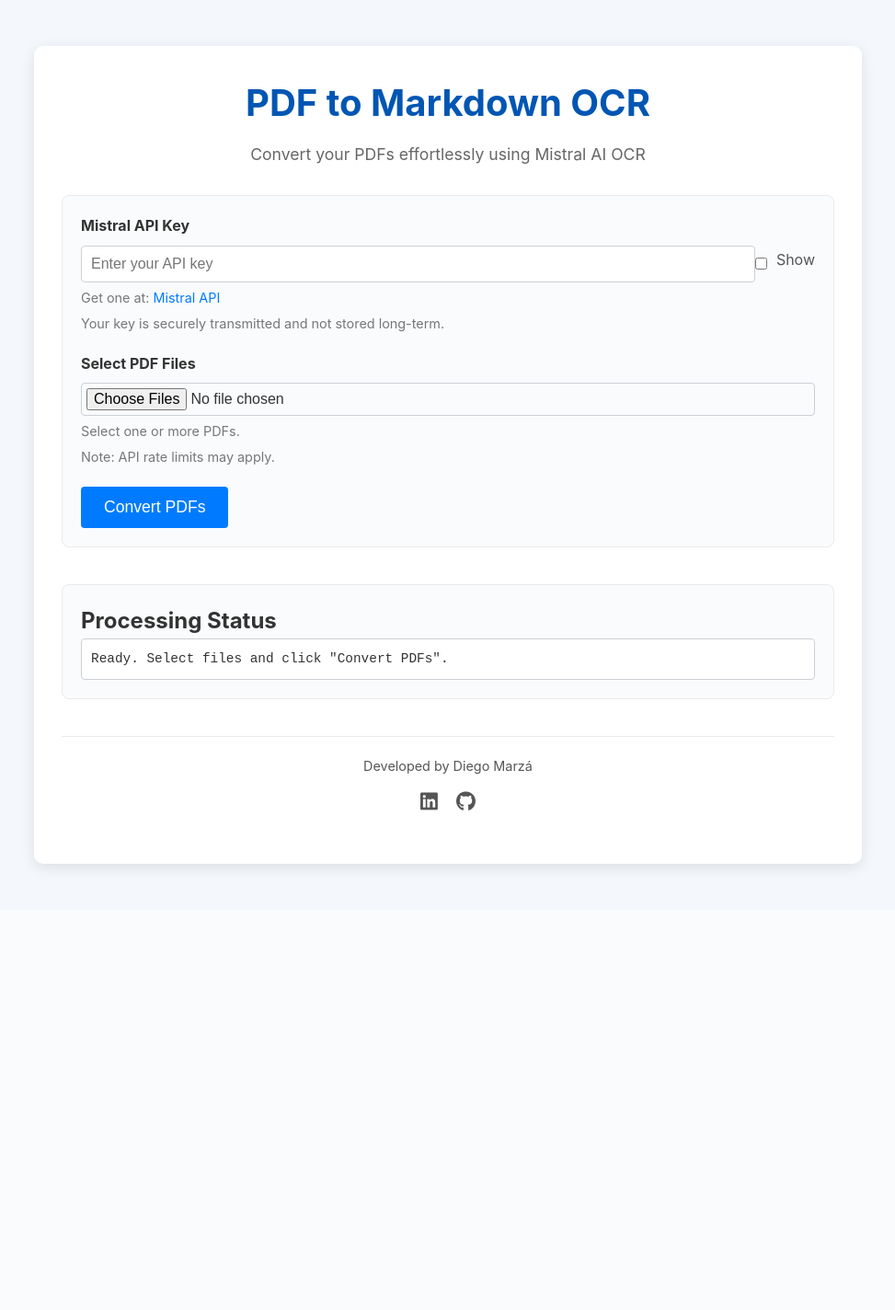
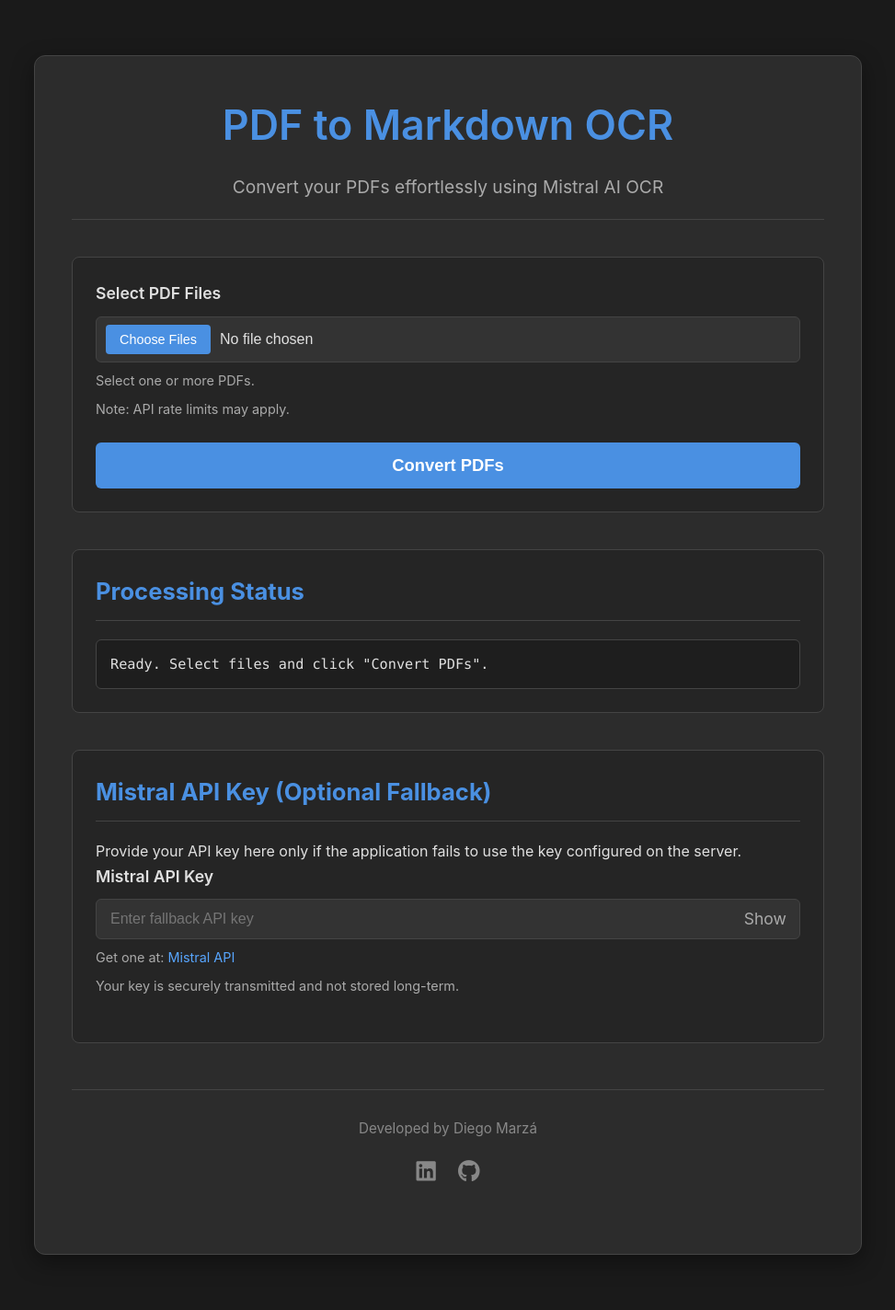
Before and after one commit to hunmac9/mistralocr, a Flask app: page / in a window 1280 px wide. Shown: the whole page at 92% size, without its empty margins (153-1126 px from the left). Before the commit the page ends 948 px from the top, so only its background shows below. Run offline with Flask 3, Linux system fonts and the light colour scheme; some libraries are stand-ins or nearby versions.

Commit message:
feat: Implement dark mode, UI refresh, and API key fallback logic

```diff
--- a/app.py
+++ b/app.py
@@ -196,14 +196,19 @@ def handle_process():
         return jsonify({"error": "No PDF files part in the request"}), 400
 
     files = request.files.getlist('pdf_files')
-    api_key = request.form.get('api_key')
+    env_api_key = os.getenv("MISTRAL_API_KEY")
+    form_api_key = request.form.get('api_key')
 
-    if not api_key:
-        # Check if we have a fallback API key from .env
-        api_key = os.getenv("MISTRAL_API_KEY") # Use environment variable if form field is empty
-        if not api_key:
-             # Only return error if neither form nor env var has the key
-            return jsonify({"error": "Mistral API Key is required (provide in form or set MISTRAL_API_KEY env var)"}), 400
+    api_key_to_use = None
+    if env_api_key:
+        api_key_to_use = env_api_key
+        print("Using API key from environment variable.")
+    elif form_api_key:
+        api_key_to_use = form_api_key
+        print("Using API key from form input as fallback.")
+    else:
+        # Neither environment variable nor form input has the key
+        return jsonify({"error": "Mistral API Key is required. Set the MISTRAL_API_KEY environment variable or provide it in the form."}), 400
 
     if not files or all(f.filename == '' for f in files):
          return jsonify({"error": "No selected PDF files"}), 400
@@ -243,9 +248,9 @@ def handle_process():
             print(f"Saving uploaded file temporarily to: {temp_pdf_path}")
             file.save(temp_pdf_path)
 
-            # Process PDF - Capture new return values
+            # Process PDF - Capture new return values, passing the determined key
             processed_pdf_base, markdown_content, image_filenames, md_path, img_dir = process_pdf(
-                temp_pdf_path, api_key, session_output_dir
+                temp_pdf_path, api_key_to_use, session_output_dir
             )
 
             # Create ZIP (using the individual output dir)
--- a/static/script.js
+++ b/static/script.js
@@ -129,12 +129,13 @@ document.addEventListener('DOMContentLoaded', () => {
         event.preventDefault();
         resetUI();
 
-        const apiKey = apiKeyInput.value.trim();
+        const apiKey = apiKeyInput.value.trim(); // Still read the key, might be empty
         const files = fileInput.files;
 
-        if (!apiKey || files.length === 0) {
-             logStatus('Error: API Key and at least one PDF file are required.');
-             errorMessage.textContent = 'API Key and at least one PDF file are required.';
+        // Only require files on the client-side. Server handles API key logic.
+        if (files.length === 0) {
+             logStatus('Error: At least one PDF file is required.');
+             errorMessage.textContent = 'At least one PDF file is required.';
              errorArea.style.display = 'block';
              return;
         }
--- a/static/style.css
+++ b/static/style.css
@@ -1,4 +1,30 @@
 /* General Reset and Base Styles */
+:root {
+  --bg-color: #1a1a1a; /* Dark background */
+  --text-color: #e0e0e0; /* Light text */
+  --primary-color: #4a90e2; /* A modern blue */
+  --primary-hover-color: #357abd;
+  --secondary-bg-color: #2c2c2c; /* Slightly lighter dark for containers */
+  --border-color: #444; /* Darker border */
+  --input-bg-color: #333;
+  --input-text-color: #e0e0e0;
+  --link-color: #58a6ff; /* Brighter blue for links */
+  --link-hover-color: #79b8ff;
+  --error-color: #f85149;
+  --success-color: #2ea043;
+  --loader-color: var(--primary-color);
+  --shadow-color: rgba(0, 0, 0, 0.4);
+  --tagline-color: #aaa;
+  --footer-text-color: #888;
+  --footer-icon-color: #888;
+  --footer-icon-hover-color: var(--link-color);
+  --section-bg-color: #252525; /* Background for sections like form, status */
+  --pre-bg-color: #1e1e1e; /* Background for code/pre blocks */
+  --pre-border-color: var(--border-color);
+  --download-item-bg: var(--secondary-bg-color);
+  --download-item-border: var(--border-color);
+}
+
 * {
   box-sizing: border-box;
   margin: 0;
@@ -7,120 +33,211 @@
 
 body {
   font-family: -apple-system, BlinkMacSystemFont, "Segoe UI", Roboto, Helvetica, Arial, sans-serif;
-    background-color: #f4f7fb;
-    color: #333;
+  background-color: var(--bg-color);
+  color: var(--text-color);
   line-height: 1.6;
   padding: 20px;
+  transition: background-color 0.3s, color 0.3s;
 }
 
 /* Container */
 .container {
   max-width: 900px;
-    margin: 30px auto;
-    background-color: #fff;
-    padding: 30px;
-    border-radius: 10px;
-    box-shadow: 0 4px 15px rgba(0, 0, 0, 0.1);
+  margin: 40px auto;
+  background-color: var(--secondary-bg-color);
+  padding: 40px;
+  border-radius: 12px;
+  box-shadow: 0 8px 25px var(--shadow-color);
+  border: 1px solid var(--border-color);
 }
 
 /* Header */
 header {
   text-align: center;
-    margin-bottom: 30px;
+  margin-bottom: 40px;
+  border-bottom: 1px solid var(--border-color);
+  padding-bottom: 20px;
 }
 
 header h1 {
-    color: #0056b3;
-    font-size: 2.5em;
-    margin-bottom: 10px;
+  color: var(--primary-color);
+  font-size: 2.8em;
+  font-weight: 600;
+  margin-bottom: 15px;
 }
 
 .tagline {
-    font-size: 1.1em;
-    color: #666;
+  font-size: 1.2em;
+  color: var(--tagline-color);
 }
 
 /* Main Sections */
 main section {
   margin-bottom: 40px;
+  padding: 25px;
+  background-color: var(--section-bg-color);
+  border-radius: 8px;
+  border: 1px solid var(--border-color);
+}
+
+main section h2 {
+    margin-bottom: 20px;
+    font-size: 1.6em;
+    color: var(--primary-color);
+    border-bottom: 1px solid var(--border-color);
+    padding-bottom: 10px;
 }
 
 .form-section {
-    background-color: #f9fbfd;
-    padding: 20px;
-    border: 1px solid #eaeaea;
-    border-radius: 8px;
+  /* Inherits section styles */
 }
 
 .form-group {
-    margin-bottom: 20px;
+  margin-bottom: 25px;
 }
 
 label {
   display: block;
-    font-weight: bold;
-    margin-bottom: 8px;
+  font-weight: 600;
+  margin-bottom: 10px;
+  color: var(--text-color);
+  font-size: 1.1em;
 }
 
 input[type="password"],
 input[type="text"],
 input[type="file"] {
   width: 100%;
-    padding: 10px;
-    border: 1px solid #ccd0d5;
-    border-radius: 4px;
+  padding: 12px 15px;
+  border: 1px solid var(--border-color);
+  border-radius: 6px;
   font-size: 1em;
+  background-color: var(--input-bg-color);
+  color: var(--input-text-color);
+  transition: border-color 0.3s, box-shadow 0.3s;
+}
+
+input[type="password"]:focus,
+input[type="text"]:focus,
+input[type="file"]:focus {
+  outline: none;
+  border-color: var(--primary-color);
+  box-shadow: 0 0 0 3px rgba(74, 144, 226, 0.3); /* Focus ring */
 }
 
 input[type="file"] {
-    padding: 5px;
+  padding: 8px 10px;
+  cursor: pointer;
 }
+
+/* Style file input button */
+input[type="file"]::file-selector-button {
+    background-color: var(--primary-color);
+    color: #fff;
+    padding: 8px 15px;
+    border: none;
+    border-radius: 4px;
+    cursor: pointer;
+    font-size: 0.9em;
+    transition: background-color 0.3s ease;
+    margin-right: 10px;
+}
+
+input[type="file"]::file-selector-button:hover {
+    background-color: var(--primary-hover-color);
+}
+
 
 .password-toggle-group {
   display: flex;
   align-items: center;
+  position: relative; /* Needed for potential absolute positioning of toggle */
+}
+
+.password-toggle-group input[type="password"] {
+    padding-right: 40px; /* Space for the toggle */
+}
+
+.password-toggle-group input[type="checkbox"] {
+    /* Hide the default checkbox */
+    opacity: 0;
+    position: absolute;
+    width: 1px;
+    height: 1px;
 }
 
 .toggle-label {
-    margin-left: 10px;
+  position: absolute;
+  right: 10px;
+  top: 50%;
+  transform: translateY(-50%);
   cursor: pointer;
   font-weight: normal;
-    color: #555;
+  color: var(--tagline-color);
+  user-select: none; /* Prevent text selection */
+  padding: 5px;
 }
 
-  button {
-    background-color: #007bff;
-    color: #fff;
-    padding: 12px 25px;
-    border: none;
-    border-radius: 4px;
-    cursor: pointer;
-    font-size: 1.1em;
-    transition: background-color 0.3s ease;
+.toggle-label:hover {
+    color: var(--text-color);
 }
 
-  button:hover {
-    background-color: #0056b3;
+/* Show/Hide text based on checkbox state */
+#api-key-toggle:not(:checked) + .toggle-label::after {
+    content: 'Show';
+}
+#api-key-toggle:checked + .toggle-label::after {
+    content: 'Hide';
 }
 
+
+button#submit-btn { /* More specific selector */
+  background-color: var(--primary-color);
+  color: #fff;
+  padding: 14px 30px;
+  border: none;
+  border-radius: 6px;
+  cursor: pointer;
+  font-size: 1.15em;
+  font-weight: 600;
+  transition: background-color 0.3s ease, transform 0.1s ease;
+  display: block; /* Make button block level */
+  width: 100%; /* Full width */
+  margin-top: 10px;
+}
+
+button#submit-btn:hover {
+  background-color: var(--primary-hover-color);
+  transform: translateY(-1px); /* Subtle lift */
+}
+
+button#submit-btn:active {
+    transform: translateY(0px); /* Press down effect */
+}
+
+
 button:disabled {
-    background-color: #ccd0d5;
+  background-color: #555; /* Darker disabled state */
+  color: #999;
   cursor: not-allowed;
+  transform: none;
 }
 
 small {
   display: block;
-    margin-top: 5px;
+  margin-top: 8px;
   font-size: 0.9em;
-    color: #777;
+  color: var(--tagline-color);
 }
 
 a {
-    color: #007bff;
+  color: var(--link-color);
   text-decoration: none;
+  transition: color 0.3s ease;
 }
 
 a:hover {
+  color: var(--link-hover-color);
   text-decoration: underline;
 }
 
@@ -129,35 +246,39 @@
 .results-section,
 .preview-section,
 .error-section {
-    background-color: #f9fbfd;
-    padding: 20px;
-    border: 1px solid #eaeaea;
-    border-radius: 8px;
+  /* Inherits section styles */
 }
 
 #status-log,
 #error-message {
   white-space: pre-wrap;
   word-wrap: break-word;
-    max-height: 300px;
+  max-height: 350px;
   overflow-y: auto;
-    background-color: #fff;
-    padding: 10px;
-    border: 1px solid #ccd0d5;
-    border-radius: 4px;
-    font-family: "Courier New", Courier, monospace;
-    font-size: 0.9em;
+  background-color: var(--pre-bg-color);
+  color: var(--text-color);
+  padding: 15px;
+  border: 1px solid var(--pre-border-color);
+  border-radius: 6px;
+  font-family: "SFMono-Regular", Consolas, "Liberation Mono", Menlo, Courier, monospace;
+  font-size: 0.95em;
+  line-height: 1.5;
+}
+
+#error-message {
+    color: var(--error-color);
+    border-color: var(--error-color);
 }
 
 /* Loader */
 .loader {
-    border: 4px solid #f3f3f3;
-    border-top: 4px solid #007bff;
+  border: 4px solid rgba(255, 255, 255, 0.2); /* Lighter border for dark mode */
+  border-top: 4px solid var(--loader-color);
   border-radius: 50%;
-    width: 30px;
-    height: 30px;
+  width: 35px;
+  height: 35px;
   animation: spin 1s linear infinite;
-    margin: 10px auto;
+  margin: 20px auto; /* More spacing */
 }
 
 @keyframes spin {
@@ -172,77 +293,89 @@
 }
 
 #download-links li {
-    background-color: #fff;
-    padding: 10px;
-    border: 1px solid #ccd0d5;
-    border-radius: 4px;
-    margin-bottom: 10px;
+  background-color: var(--download-item-bg);
+  padding: 15px 20px;
+  border: 1px solid var(--download-item-border);
+  border-radius: 6px;
+  margin-bottom: 12px;
   display: flex;
   align-items: center;
   justify-content: space-between;
+  transition: background-color 0.3s;
 }
 
+#download-links li:hover {
+    background-color: #383838; /* Slightly lighter on hover */
+}
+
+
 #download-links a {
-    font-weight: bold;
+  font-weight: 600;
+  color: var(--link-color);
 }
 
 /* Preview Section */
 .preview-section {
-    background-color: #f4f7fb;
-    border: 1px solid #d0d5da;
-    padding: 20px;
-    border-radius: 8px;
+  /* Inherits section styles */
 }
 
 #preview-content .preview-item {
-    background-color: #fff;
-    border: 1px solid #ccd0d5;
-    border-radius: 4px;
-    padding: 15px;
-    margin-bottom: 20px;
+  background-color: var(--secondary-bg-color);
+  border: 1px solid var(--border-color);
+  border-radius: 6px;
+  padding: 20px;
+  margin-bottom: 25px;
 }
 
 #preview-content h3 {
-    color: #0056b3;
-    border-bottom: 1px solid #eee;
-    padding-bottom: 5px;
-    margin-bottom: 15px;
+  color: var(--primary-color);
+  border-bottom: 1px solid var(--border-color);
+  padding-bottom: 10px;
+  margin-bottom: 20px;
+  font-size: 1.3em;
 }
 
 .markdown-preview pre {
   white-space: pre-wrap;
   word-wrap: break-word;
-    max-height: 400px;
+  max-height: 450px;
   overflow-y: auto;
-    background-color: #f8f9fa;
-    padding: 10px;
-    border-radius: 4px;
-    border: 1px solid #ccd0d5;
-    font-family: "Courier New", Courier, monospace;
-    font-size: 0.9em;
+  background-color: var(--pre-bg-color);
+  color: var(--text-color);
+  padding: 15px;
+  border-radius: 6px;
+  border: 1px solid var(--pre-border-color);
+  font-family: "SFMono-Regular", Consolas, "Liberation Mono", Menlo, Courier, monospace;
+  font-size: 0.95em;
+  line-height: 1.5;
 }
 
 /* Footer */
 footer {
   text-align: center;
-    padding: 20px 10px;
-    border-top: 1px solid #eaeaea;
-    margin-top: 40px;
-    color: #555;
-    font-size: 0.9em;
+  padding: 30px 10px;
+  border-top: 1px solid var(--border-color);
+  margin-top: 50px;
+  color: var(--footer-text-color);
+  font-size: 0.95em;
 }
 
 footer p {
-    margin-bottom: 10px;
+  margin-bottom: 15px;
 }
 
 footer .social-icons a {
-    margin: 0 8px;
-    color: #555;
-    font-size: 1.5em;
+  margin: 0 10px;
+  color: var(--footer-icon-color);
+  font-size: 1.6em;
   transition: color 0.3s ease;
 }
 
 footer .social-icons a:hover {
-    color: #007bff;
+  color: var(--footer-icon-hover-color);
 }
+
+/* Utility class for hiding elements */
+.hidden {
+    display: none !important;
+}
--- a/templates/index.html
+++ b/templates/index.html
@@ -22,17 +22,6 @@
     <main>
       <section class="form-section">
         <form id="ocr-form">
-          <div class="form-group">
-            <label for="api-key">Mistral API Key</label>
-            <div class="password-toggle-group">
-              <input type="password" id="api-key" name="api_key" placeholder="Enter your API key">
-              <input type="checkbox" id="api-key-toggle">
-              <label for="api-key-toggle" class="toggle-label">Show</label>
-            </div>
-            <small>Get one at: <a href="https://console.mistral.ai/api-keys" target="_blank">Mistral API</a></small>
-            <small>Your key is securely transmitted and not stored long-term.</small>
-          </div>
-
           <div class="form-group">
             <label for="pdf-files">Select PDF Files</label>
             <input type="file" id="pdf-files" name="pdf_files" accept=".pdf" multiple required>
@@ -64,6 +53,24 @@
         <h2>Error</h2>
         <pre id="error-message" class="error"></pre>
       </section>
+
+      <!-- Moved API Key Section -->
+      <section id="api-key-section" class="api-key-section">
+        <h2>Mistral API Key (Optional Fallback)</h2>
+        <p>Provide your API key here only if the application fails to use the key configured on the server.</p>
+        <div class="form-group">
+          <label for="api-key">Mistral API Key</label>
+          <div class="password-toggle-group">
+            <input type="password" id="api-key" name="api_key" placeholder="Enter fallback API key">
+            <input type="checkbox" id="api-key-toggle">
+            <label for="api-key-toggle" class="toggle-label"></label> <!-- Text set via CSS -->
+          </div>
+          <small>Get one at: <a href="https://console.mistral.ai/api-keys" target="_blank">Mistral API</a></small>
+          <small>Your key is securely transmitted and not stored long-term.</small>
+        </div>
+      </section>
+      <!-- End Moved API Key Section -->
+
     </main>
 
     <footer>
```
Lines whose indentation alone changed are shown as unchanged.
